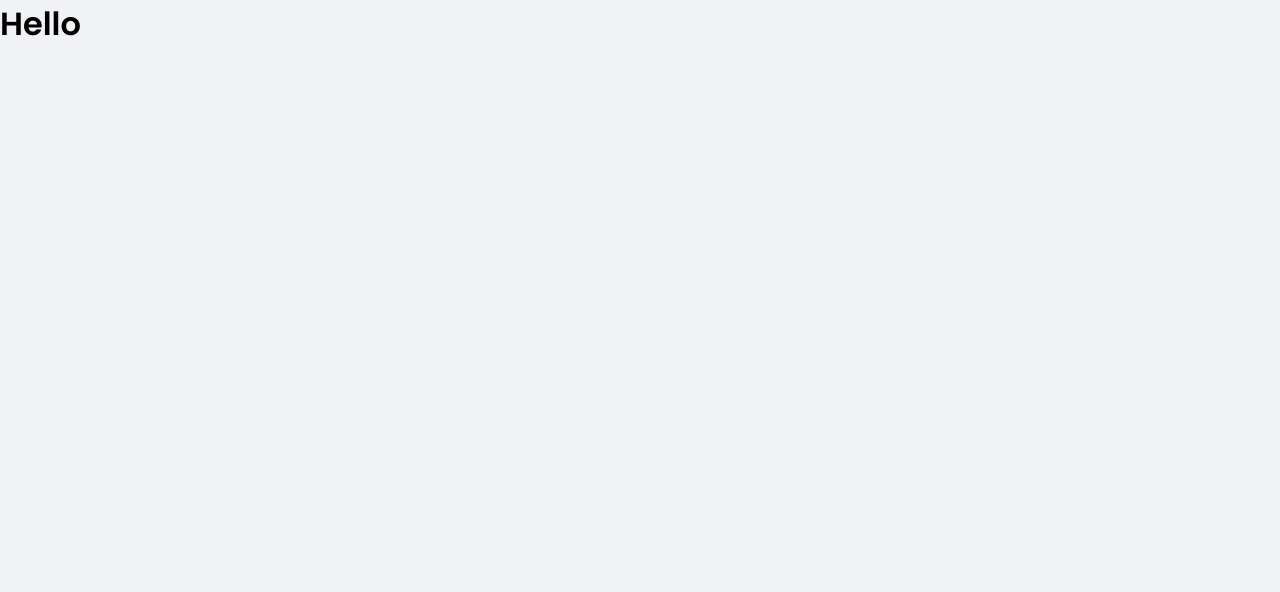
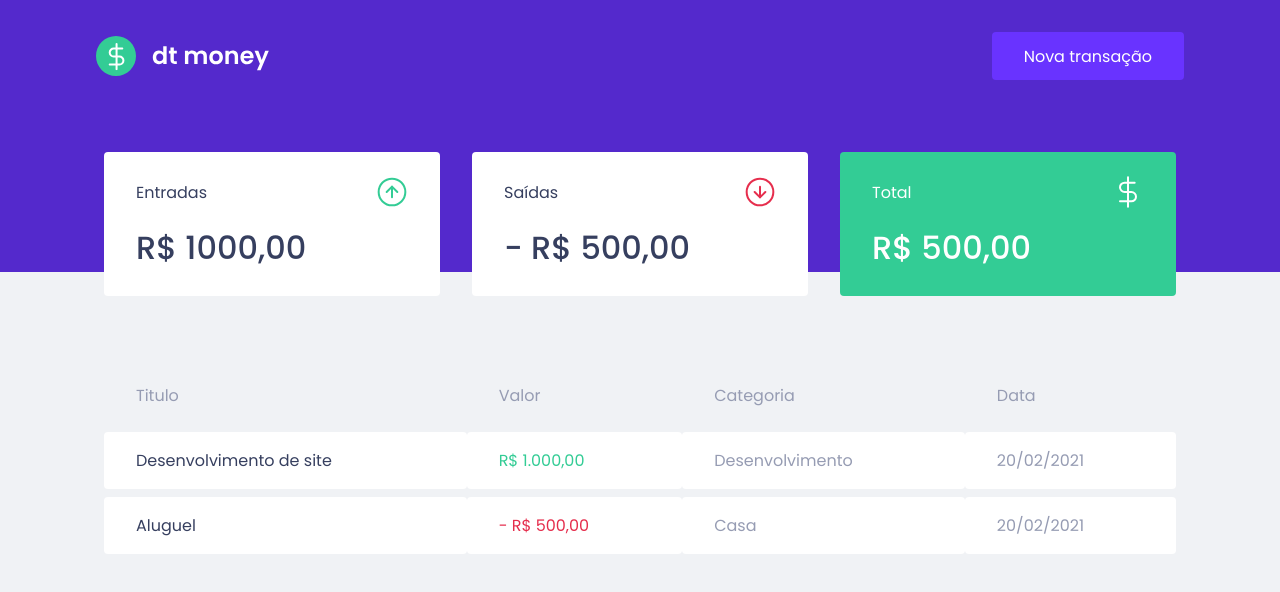
Before and after one commit to Gustavoctt/finance-app, a React (Create React App) app: page / in a window 1280 px wide. Shown: the top 592 px of the page. Built offline with nearby package versions, Linux system fonts and the light colour scheme.

Commit message:
Created Dashboard components

```diff
--- a/public/index.html
+++ b/public/index.html
@@ -11,7 +11,7 @@
 
     <title>dtMoney</title>
 
-    <link href="https://fonts.googleapis.com/css2?family=Poppins:wght@400;600&display=swap" rel="stylesheet">
+    <link href="https://fonts.googleapis.com/css2?family=Poppins:wght@400;500;600&display=swap" rel="stylesheet">
   </head>
   <body>
     <noscript>You need to enable JavaScript to run this app.</noscript>
--- a/src/App.tsx
+++ b/src/App.tsx
@@ -1,11 +1,14 @@
+import { Dashboard } from "./components/Dashboard";
+import { Header } from "./components/Header";
 import { GlobalStyle } from "./styles/global";
 
 function App() {
   return (
-    <div className="App">
-      <h1>Hello</h1>
+    <>
+      <Header/>
+      <Dashboard />
       <GlobalStyle />
-    </div>
+    </>
   );
 }
 
--- /dev/null
+++ b/src/components/Dashboard/index.tsx
@@ -0,0 +1,12 @@
+import { Summary } from "../Summary";
+import { TrasactionsTable } from "../TransactionsTable";
+import { Container } from "./styles";
+
+export function Dashboard(){
+  return(
+    <Container>
+      <Summary/>
+      <TrasactionsTable />
+    </Container>
+  )
+}
--- /dev/null
+++ b/src/components/Dashboard/styles.ts
@@ -0,0 +1,7 @@
+import styled from "styled-components";
+
+export const Container = styled.main`
+  max-width: 1120px;
+  margin: 0 auto;
+  padding: 2.5rem 1.5rem;
+`;
--- /dev/null
+++ b/src/components/Header/index.tsx
@@ -0,0 +1,16 @@
+import logoImg from '../../assets/logo.svg'
+
+import { Container, Content } from './styles'
+
+export function Header(){
+  return(
+    <Container>
+      <Content>
+        <img src={logoImg} alt="dt money" />
+        <button type="button">
+          Nova transação
+        </button>
+      </Content>
+    </Container>
+  )
+}
--- /dev/null
+++ b/src/components/Header/styles.ts
@@ -0,0 +1,31 @@
+import styled from 'styled-components';
+
+export const Container = styled.header`
+  background: var(--blue);
+`
+
+export const Content = styled.div`
+  max-width: 1120px;
+  margin: 0 auto;
+
+  padding: 2rem 1rem 12rem;
+  display: flex;
+  align-items: center;
+  justify-content: space-between;
+
+  button {
+    font-size: 1rem;
+    color: #fff;
+    background: var(--blue-light);
+    border: 0;
+    padding: 0 2rem;
+    border-radius: 0.25rem;
+    height: 3rem;
+
+    transition: filter 0.2s;
+
+    &:hover{
+      filter: brightness(0.9);
+    }
+  }
+`
--- /dev/null
+++ b/src/components/Summary/index.tsx
@@ -0,0 +1,39 @@
+import incomeImg from '../../assets/income.svg';
+import outcomeImg from '../../assets/outcome.svg';
+import totalImg from '../../assets/total.svg';
+
+import { Container } from './styles';
+
+export function Summary(){
+  return(
+    <Container>
+      <div>
+        <header>
+          <p>Entradas</p>
+          <img src={incomeImg} alt="Entradas" />
+        </header>
+        <strong>
+          R$ 1000,00
+        </strong>
+      </div>
+      <div>
+        <header>
+          <p>Saídas</p>
+          <img src={outcomeImg} alt="Entradas" />
+        </header>
+        <strong>
+          - R$ 500,00
+        </strong>
+      </div>
+      <div className='highlight-background'>
+        <header>
+          <p>Total</p>
+          <img src={totalImg} alt="Entradas" />
+        </header>
+        <strong>
+          R$ 500,00
+        </strong>
+      </div>
+    </Container>
+  )
+}
--- /dev/null
+++ b/src/components/Summary/styles.ts
@@ -0,0 +1,35 @@
+import styled from "styled-components";
+
+export const Container = styled.div`
+  display: grid;
+  grid-template-columns: repeat(3, 1fr);
+  gap: 2rem;
+  margin-top: -10rem;
+
+  div{
+    background: var(--shape);
+    padding: 1.5rem 2rem;
+    border-radius: 0.25rem;
+    color: var(--text-title);
+
+    header{
+      display: flex;
+      align-items: center;
+      justify-content: space-between;
+    }
+
+    strong{
+      display: block;
+      margin-top: 1rem;
+      font-size: 2rem;
+      font-weight: 500;
+      line-height: 3rem;
+    }
+
+    &.highlight-background{
+      background: var(--green);
+      color: #fff;
+    }
+
+  }
+`;
--- /dev/null
+++ b/src/components/TransactionsTable/index.tsx
@@ -0,0 +1,35 @@
+import { Continer } from "./styles";
+
+export function TrasactionsTable(){
+  return(
+    <Continer>
+      <table>
+        <thead>
+          <tr>
+            <th>Titulo</th>
+            <th>Valor</th>
+            <th>Categoria</th>
+            <th>Data</th>
+          </tr>
+        </thead>
+
+        <tbody>
+          <tr>
+            <td> Desenvolvimento de site </td>
+            <td className="deposit"> R$ 1.000,00 </td>
+            <td> Desenvolvimento </td>
+            <td> 20/02/2021 </td>
+          </tr>
+
+          <tr>
+            <td> Aluguel </td>
+            <td className="withdraw"> - R$ 500,00 </td>
+            <td> Casa </td>
+            <td> 20/02/2021 </td>
+          </tr>
+
+        </tbody>
+      </table>
+    </Continer>
+  )
+}
--- /dev/null
+++ b/src/components/TransactionsTable/styles.ts
@@ -0,0 +1,38 @@
+import styled from "styled-components";
+
+export const Continer = styled.div`
+  margin-top: 4rem;
+
+  table{
+    width: 100%;
+    border-spacing: 0 0.5rem;
+
+    th{
+      color: var(--text-body);
+      font-weight: 400;
+      padding: 1rem 2rem;
+      text-align: left;
+      line-height: 1.5rem;
+    }
+
+    td{
+      padding: 1rem 2rem;
+      border: 0;
+      background: var(--shape);
+      color: var(--text-body);
+      border-radius: 0.25rem;
+
+      &:first-child{
+        color: var(--text-title);
+      }
+
+      &.deposit{
+        color: var(--green);
+      }
+
+      &.withdraw{
+        color: var(--red);
+      }
+    }
+  }
+`;
--- a/src/styles/global.ts
+++ b/src/styles/global.ts
@@ -5,6 +5,7 @@
     --background: #f0f2f5;
     --red: #e52e4d;
     --blue: #5429CC;
+    --green: #33cc95;
 
     --blue-light: #6933ff;
 
```
